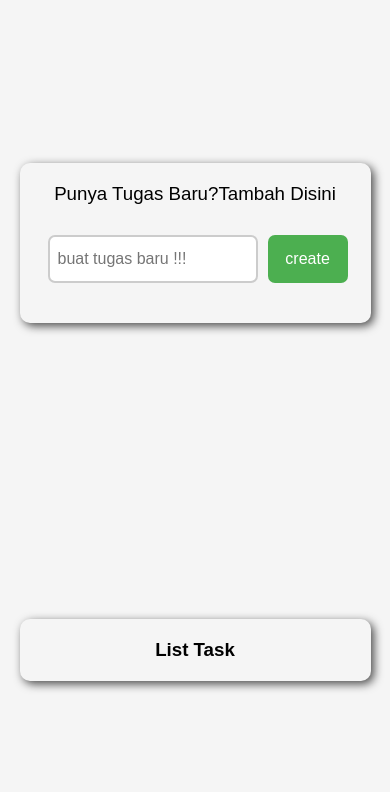
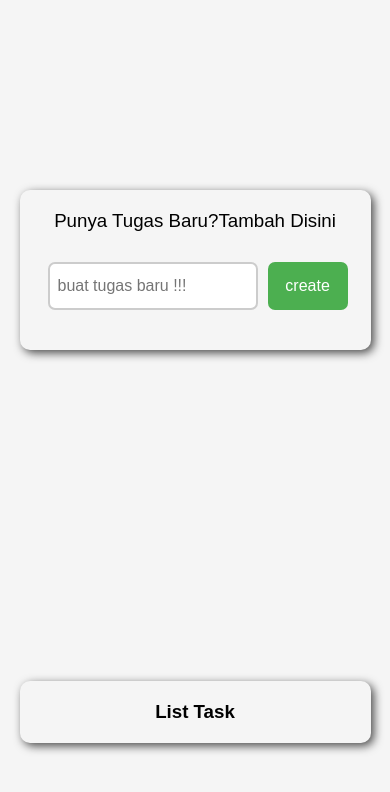
Before and after one commit to hlkgt/todo-list-sederhana, a plain HTML site: page index.html in a window 390 px wide. Drawn offline with Linux system fonts and the light colour scheme.

Commit message:
make a responsive

```diff
--- a/assets/css/style.css
+++ b/assets/css/style.css
@@ -105,17 +105,19 @@ body {
 
 @media screen and (max-width: 786px) {
   .container {
+    height: 120vh;
     flex-wrap: wrap;
   }
   .container .create-area {
     width: 90%;
+    margin-top: 3rem;
   }
   .container .create-area .input-colum input {
     width: 60%;
   }
   .container .read-area {
     width: 90%;
-    margin-top: -1.8rem;
+    margin: 3rem 0 8rem 0;
   }
   .container .read-area ul li .task-list p {
     font-size: 1rem;
```
